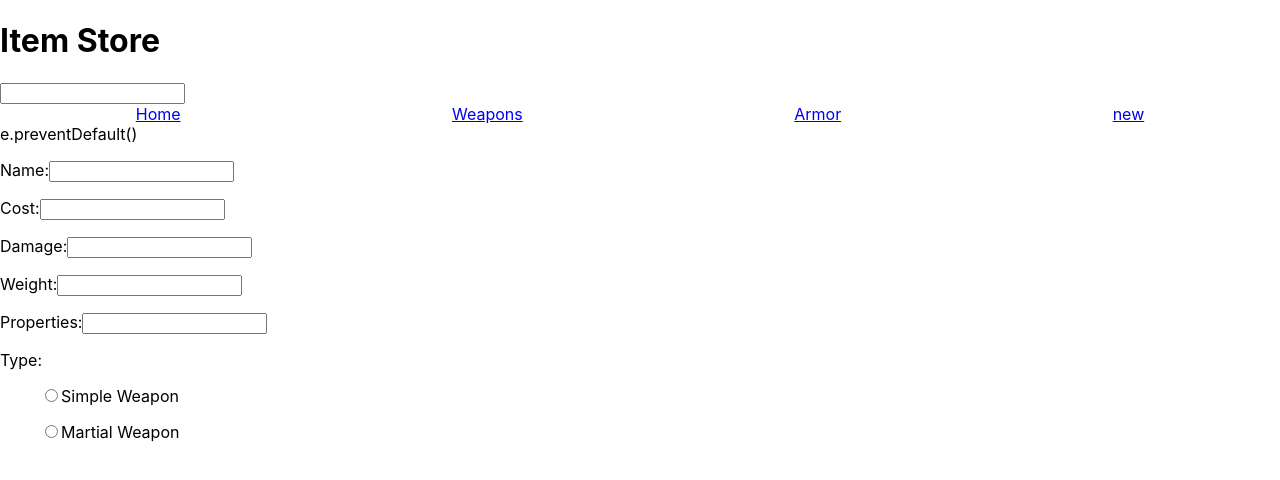
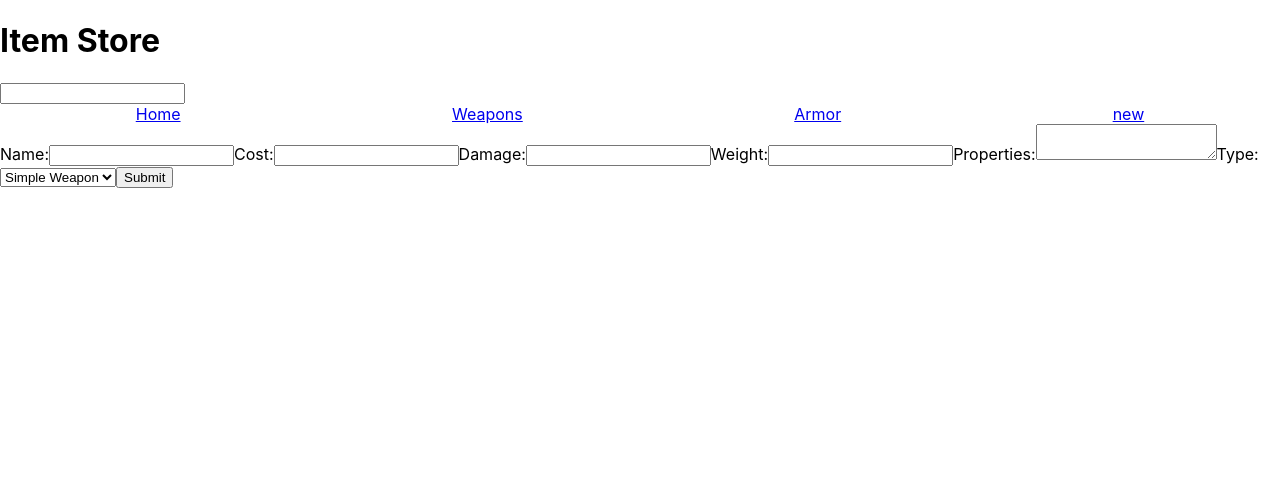
Before and after one commit to Justin3459/DND_Shop, a React (Create React App) app in the folder dnd_store/: page /new in a window 1280 px wide. Shown: the top 480 px of the page. Built offline with nearby package versions, Linux system fonts and the light colour scheme; no server answers.

Commit message:
add to form in new.js

```diff
--- a/dnd_store/src/components/New.js
+++ b/dnd_store/src/components/New.js
@@ -1,35 +1,43 @@
-import React from 'react'
+import React from "react";
 
 function New() {
-
-    // const onSubmit = (id)=> fetch(`https://localhost:3000/${id}`, {Method:POST}).then(r=>r.json()).then()
+  // const onSubmit = (id)=> fetch(`https://localhost:3000/${id}`, {Method:POST}).then(r=>r.json()).then()
   return (
-
     <form>
-        e.preventDefault()
-        <p>Name:
-        <input></input>
-        </p>
-        <p>Cost:
-        <input></input>
-        </p><p>Damage:
-        <input></input>
-        </p><p>Weight:
-        <input></input>
-        </p><p>Properties:
-        <input></input>
-        </p>
-        <div>Type:
-            <ul>
-                <input type="radio" value="simple" name="type"/>Simple Weapon
-            </ul>
-            <ul>
-                <input type="radio" value="martial" name="type"/>Martial Weapon
-            </ul>
-        </div>
-        {/* <button onClick= {()=>handleSubmit(task.id)}>Submit</button> */}
+      <label>
+        Name:
+        <input name="name"></input>
+      </label>
+      <label>
+        Cost:
+        <input name="cost"></input>
+      </label>
+      <label>
+        Damage:
+        <input name="damage"></input>
+      </label>
+      <label>
+        Weight:
+        <input name="weight"></input>
+      </label>
+      <label>
+        Properties:
+        <textarea name="properties"></textarea>
+      </label>
+      <label>
+        Type:
+        <select>
+          <option>Simple Weapon</option>
+          <option>Martial Weapon</option>
+          <option>Light Armor</option>
+          <option>Medium Armor</option>
+          <option>Heavy Armor</option>
+        </select>
+      </label>
+      <button>Submit</button>
+      {/* <button onClick= {()=>handleSubmit(task.id)}>Submit</button> */}
     </form>
-  )
+  );
 }
 
-export default New
+export default New;
```
